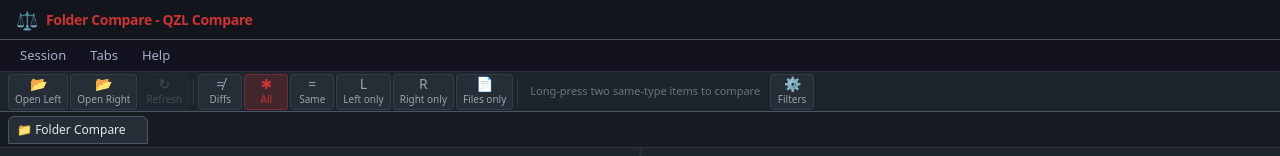
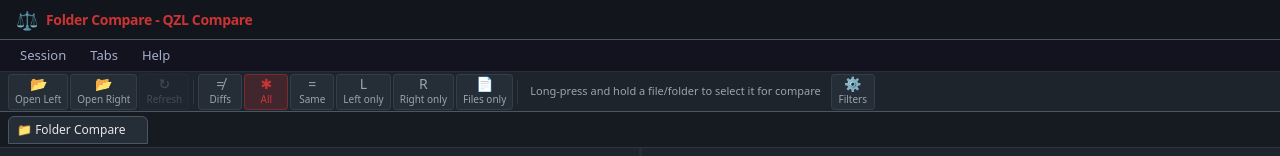
Before and after one commit to Q-Z-L-Corp/qzl-compare, a Next.js app: page /folders in a window 1280 px wide. Shown: the top 156 px of the page. Built offline with nearby package versions, Linux system fonts and the light colour scheme.

Commit message:
long presee compare flow

```diff
--- a/app/folders/page.tsx
+++ b/app/folders/page.tsx
@@ -59,6 +59,7 @@
 
 let toastId = 0;
 const ROW_HEIGHT = 30;
+const EMPTY_SELECTION_ITEMS: CompareSelectionItem[] = [];
 
 export default function FolderComparePage() {
   const router = useRouter();
@@ -139,7 +140,18 @@
   const activeRightLabel = activeFolderState?.rightLabel ?? '';
   const activeTreeNodes = activeFolderState?.treeNodes ?? [];
   const activeIgnoredDirNames = activeFolderState?.ignoredDirNames ?? [];
-  const activeSelectionItems = activeFolderState?.selectedItems ?? [];
+  const activeSelectionItems = activeFolderState?.selectedItems ?? EMPTY_SELECTION_ITEMS;
+
+  const longPressGuide = useMemo(() => {
+    if (!activeTab || activeTab.type !== 'folder') return '';
+    if (activeSelectionItems.length === 0) {
+      return 'Long-press and hold a file/folder to select it for compare';
+    }
+    const first = activeSelectionItems[0];
+    const kind = first.isDirectory ? 'folder' : 'file';
+    const itemName = first.path.split('/').pop() || first.path;
+    return `1/2 selected (${kind}: ${itemName}) - long-press another ${kind} to compare`;
+  }, [activeTab, activeSelectionItems]);
 
   useEffect(() => {
     if (!activeTab || activeTab.type !== 'folder') return;
@@ -409,6 +421,7 @@
           selectedItems: [nextItem],
         },
       }));
+      addToast(`Selected ${nextItem.isDirectory ? 'folder' : 'file'}: ${nextItem.path}. Long-press another ${nextItem.isDirectory ? 'folder' : 'file'} to compare.`, 'info');
       return;
     }
 
@@ -513,9 +526,11 @@
         <ToolBtn icon="R" label="Right only" active={statusFilter === 'right-only'} onClick={() => setStatusFilter('right-only')} />
         <ToolBtn icon="📄" label="Files only" active={filesOnlyMode} onClick={() => setFilesOnlyMode(v => !v)} />
         <div className="w-px h-6 bg-[#4b5563]/40 mx-0.5" />
-        <span className="px-2 text-[11px] text-[#6b7280] select-none whitespace-nowrap">
-          Long-press two same-type items to compare
-        </span>
+        {activeTab?.type === 'folder' && (
+          <span className="px-2 text-[11px] text-[#9ca3af] select-none whitespace-nowrap">
+            {longPressGuide}
+          </span>
+        )}
         <ToolBtn icon="⚙️" label="Filters" onClick={() => setShowFilterDialog(true)} />
         {activeFileTab && (
           <>
@@ -917,8 +932,6 @@
   const leftSelected = data.selectedItems.some(item => item.key === `left:${node.path}`);
   const rightSelected = data.selectedItems.some(item => item.key === `right:${node.path}`);
   const longPressTimerRef = useRef<number | null>(null);
-  const longPressSideRef = useRef<SelectionSide | null>(null);
-  const longPressTriggeredRef = useRef(false);
 
   const clearLongPressTimer = () => {
     if (longPressTimerRef.current !== null) {
@@ -931,17 +944,13 @@
     if (event.pointerType === 'mouse' && event.button !== 0) return;
     if ((side === 'left' && !hasLeft) || (side === 'right' && !hasRight)) return;
     clearLongPressTimer();
-    longPressTriggeredRef.current = false;
-    longPressSideRef.current = side;
     longPressTimerRef.current = window.setTimeout(() => {
-      longPressTriggeredRef.current = true;
       data.onSelectItem(side, node);
     }, 450);
   };
 
   const cancelLongPress = () => {
     clearLongPressTimer();
-    longPressSideRef.current = null;
   };
 
   return (
```
